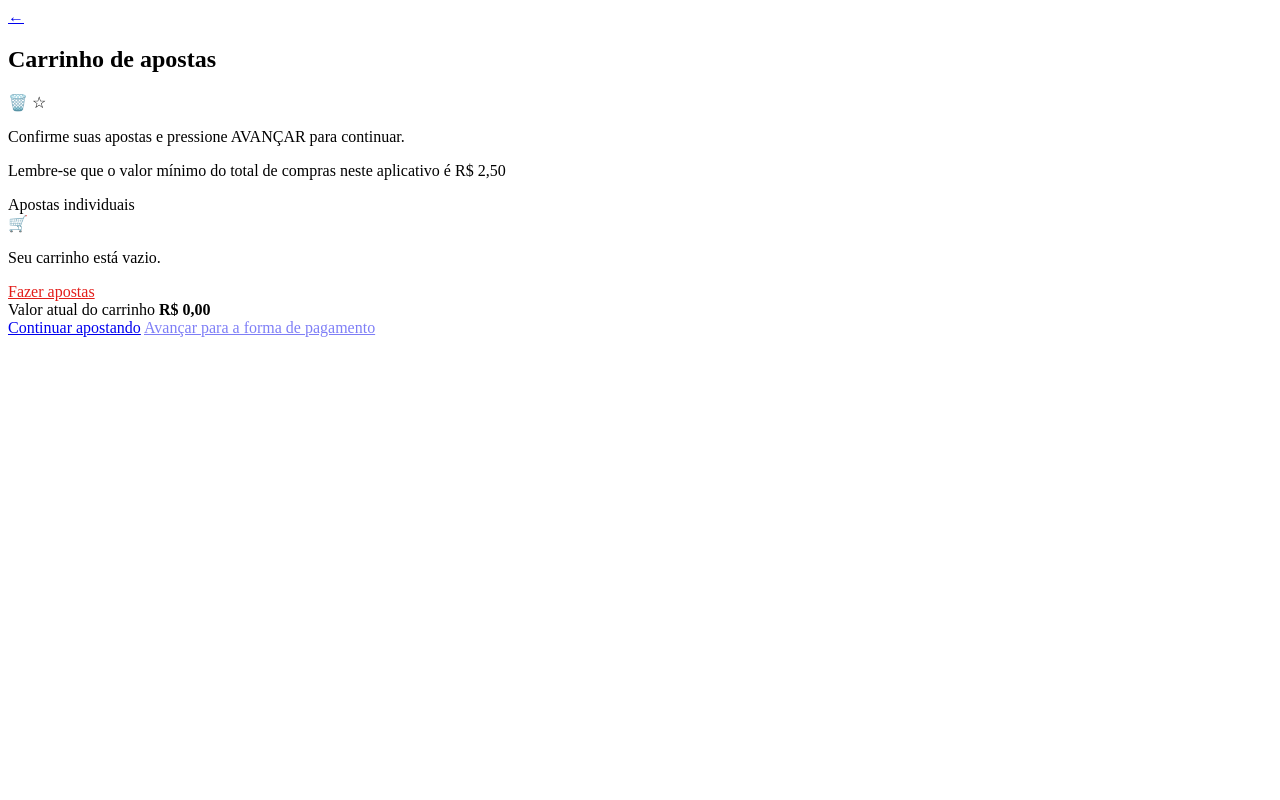
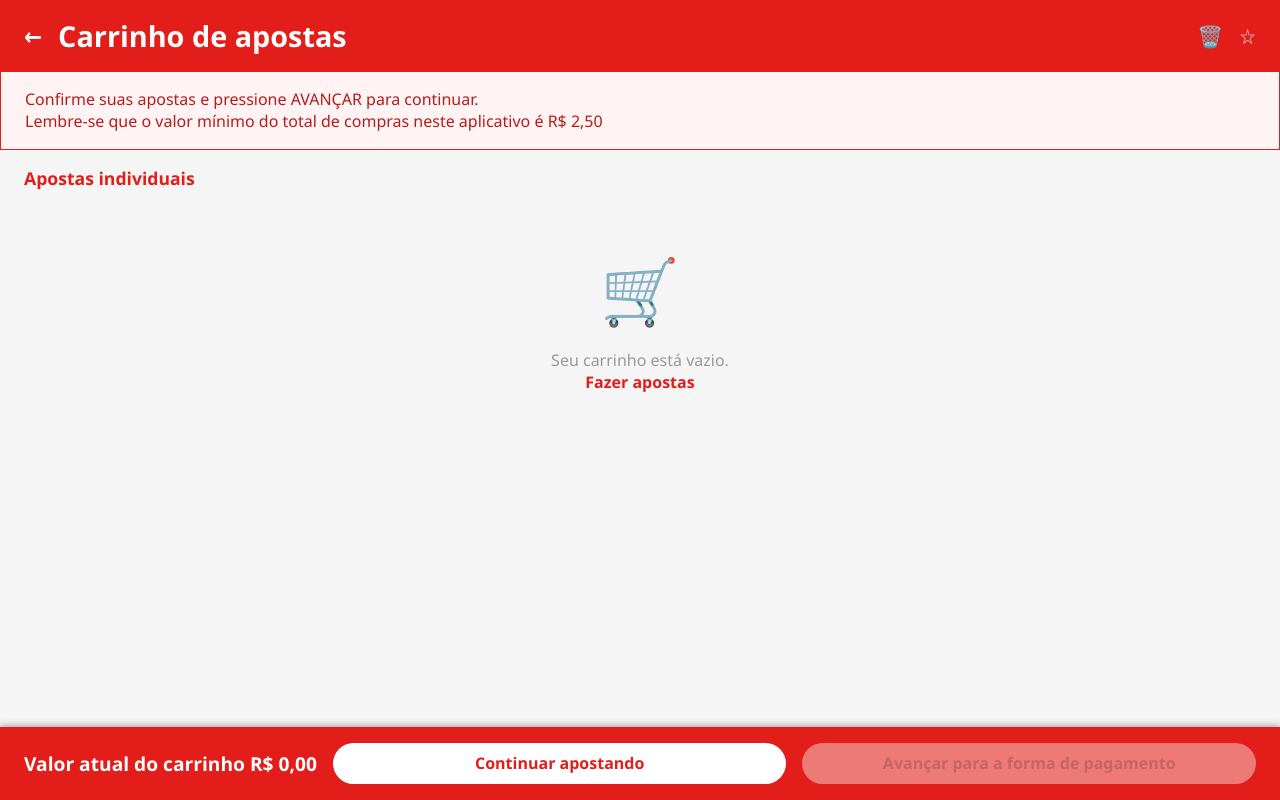
Before and after one commit to gahbrielsoares/donos-do-palpite, a website: page carrinho.html in a window 1280 px wide. Drawn offline with Linux system fonts and the light colour scheme.

Commit message:
Update carrinho.html

```diff
--- a/carrinho.html
+++ b/carrinho.html
@@ -5,8 +5,215 @@
     <meta name="viewport" content="width=device-width, initial-scale=1" />
     <title>Donos do Palpite - Carrinho</title>
     <style>
-        /* (mesmo CSS do código anterior, omitido aqui para brevidade) */
-        /* Inclua todo o CSS do carrinho.html que enviei anteriormente */
+        * {
+          box-sizing: border-box;
+          margin: 0;
+          padding: 0;
+          font-family: 'Segoe UI', Tahoma, Geneva, Verdana, sans-serif;
+        }
+
+        body {
+          background: #f5f5f5;
+          color: #222;
+          min-height: 100vh;
+          display: flex;
+          flex-direction: column;
+        }
+
+        header {
+          background: #e31d1a;
+          color: white;
+          display: flex;
+          align-items: center;
+          padding: 1rem 1.5rem;
+          font-weight: bold;
+          font-size: 1.2rem;
+          gap: 1rem;
+        }
+
+        header a {
+          color: white;
+          font-size: 1.5rem;
+          text-decoration: none;
+          cursor: pointer;
+        }
+
+        .header-icons {
+          margin-left: auto;
+          display: flex;
+          gap: 1rem;
+          font-size: 1.3rem;
+        }
+
+        .alert-box {
+          background: #fff3f3;
+          border: 1px solid #e31d1a;
+          color: #b71c1c;
+          padding: 1rem 1.5rem;
+          font-size: 1rem;
+          line-height: 1.4;
+        }
+
+        .section-title {
+          margin: 1rem 1.5rem 0.5rem;
+          font-weight: 700;
+          font-size: 1.1rem;
+          color: #e31d1a;
+        }
+
+        #cart-list {
+          flex-grow: 1;
+          padding: 0 1.5rem 1rem;
+          overflow-y: auto;
+          max-height: calc(100vh - 220px);
+        }
+
+        .empty-cart {
+          text-align: center;
+          color: #999;
+          padding: 3rem 1rem;
+        }
+
+        .empty-cart .icon {
+          font-size: 4rem;
+          margin-bottom: 1rem;
+        }
+
+        .empty-cart a {
+          color: #e31d1a;
+          font-weight: 700;
+          text-decoration: none;
+        }
+
+        .bet-card {
+          background: white;
+          border-radius: 8px;
+          box-shadow: 0 2px 6px rgb(0 0 0 / 0.1);
+          margin-bottom: 1rem;
+          padding: 1rem;
+        }
+
+        .bet-card-header {
+          display: flex;
+          justify-content: space-between;
+          align-items: center;
+          margin-bottom: 0.8rem;
+        }
+
+        .bet-name {
+          font-weight: 700;
+          font-size: 1rem;
+          text-transform: uppercase;
+          color: #e31d1a;
+        }
+
+        .bet-price {
+          font-weight: 700;
+          font-size: 1rem;
+          color: #333;
+        }
+
+        .btn-delete {
+          background: transparent;
+          border: none;
+          font-size: 1.2rem;
+          cursor: pointer;
+          color: #e31d1a;
+          transition: color 0.3s ease;
+        }
+
+        .btn-delete:hover {
+          color: #b71512;
+        }
+
+        .bet-game {
+          margin-bottom: 0.5rem;
+        }
+
+        .bet-options {
+          display: flex;
+          gap: 0.5rem;
+          flex-wrap: wrap;
+        }
+
+        .bet-option {
+          background: #eee;
+          border-radius: 20px;
+          padding: 0.3rem 0.8rem;
+          font-size: 0.9rem;
+          color: #555;
+          display: flex;
+          align-items: center;
+          gap: 0.3rem;
+          user-select: none;
+        }
+
+        .bet-option.chosen {
+          background: #e31d1a;
+          color: white;
+          font-weight: 700;
+        }
+
+        .dot {
+          width: 12px;
+          height: 12px;
+          border-radius: 50%;
+          border: 2px solid #ccc;
+          background: transparent;
+          transition: background-color 0.3s ease, border-color 0.3s ease;
+        }
+
+        .dot.filled {
+          background-color: white;
+          border-color: white;
+        }
+
+        footer {
+          background: #e31d1a;
+          color: white;
+          display: flex;
+          justify-content: space-between;
+          align-items: center;
+          padding: 1rem 1.5rem;
+          position: fixed;
+          bottom: 0;
+          width: 100%;
+          box-shadow: 0 -2px 6px rgb(0 0 0 / 0.3);
+          gap: 1rem;
+          flex-wrap: wrap;
+        }
+
+        .footer-total {
+          font-weight: 700;
+          font-size: 1.2rem;
+        }
+
+        .btn-continue, .btn-advance {
+          background: white;
+          color: #e31d1a;
+          border-radius: 30px;
+          padding: 0.6rem 1.5rem;
+          font-weight: 700;
+          text-decoration: none;
+          text-align: center;
+          cursor: pointer;
+          flex: 1 1 150px;
+          transition: background-color 0.3s ease;
+        }
+
+        .btn-continue:hover {
+          background-color: #f0f0f0;
+        }
+
+        .btn-advance:hover {
+          background-color: #f9d6d6;
+        }
+
+        .btn-advance[style*="pointer-events: none"] {
+          background-color: #f9d6d6;
+          color: #aaa;
+          cursor: default;
+        }
     </style>
 </head>
 <body>
@@ -15,8 +222,8 @@
     <a href="index.html">&#8592;</a>
     <h2>Carrinho de apostas</h2>
     <div class="header-icons">
-        <span onclick="clearAll()" style="cursor:pointer">🗑️</span>
-        <span>☆</span>
+        <span onclick="clearAll()" style="cursor:pointer" title="Limpar todas as apostas">🗑️</span>
+        <span title="Favoritos">☆</span>
     </div>
 </header>
 
@@ -70,7 +277,7 @@
                     </div>
                     <div style="display:flex;align-items:center;gap:10px;">
                         <span class="bet-price">R$ ${bet.price.toFixed(2)}</span>
-                        <button class="btn-delete" onclick="removeBet(${index})">🗑️</button>
+                        <button class="btn-delete" onclick="removeBet(${index})" title="Remover aposta">🗑️</button>
                     </div>
                 </div>
                 ${renderBetGames(bet)}
```
